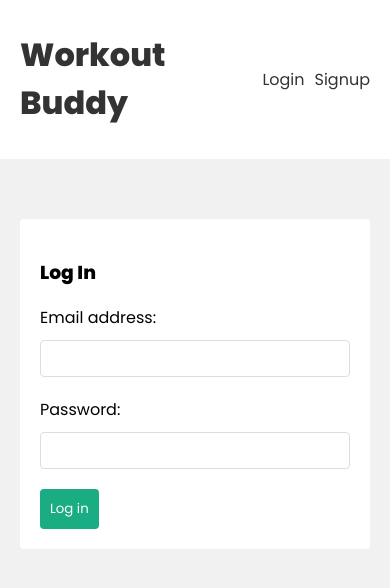
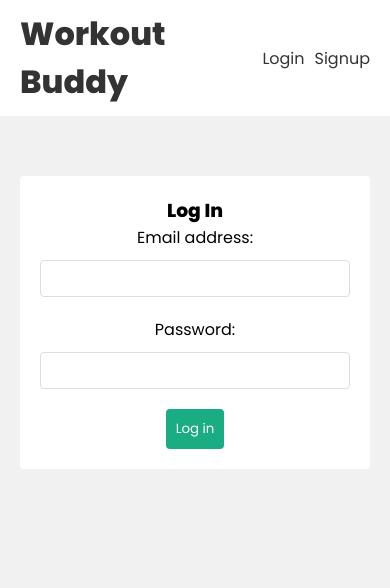
Before and after one commit to Oliveszn/Workout-buddy, a React (Create React App) app in the folder client/: page /login in a window 390 px wide. Shown: the top 588 px of the page. Built offline with nearby package versions, Linux system fonts and the light colour scheme.

Commit message:
finishing

```diff
--- a/client/src/components/WorkoutForm.js
+++ b/client/src/components/WorkoutForm.js
@@ -50,7 +50,7 @@ const WorkoutForm = () => {
     <form className="create" onSubmit={handleSubmit}>
       <h3>Add a New Workout</h3>
 
-      <label>Excersize Title:</label>
+      <label>Exercise Title:</label>
       <input
         type="text"
         onChange={(e) => setTitle(e.target.value)}
--- a/client/src/index.css
+++ b/client/src/index.css
@@ -5,6 +5,11 @@
 :root {
   --primary: #1aac83;
   --error: #e7195a;
+}
+* {
+  padding: 0;
+  margin: 0;
+  box-sizing: border-box;
 }
 body {
   background: #f1f1f1;
@@ -30,6 +35,7 @@ header a {
   max-width: 1400px;
   padding: 20px;
   margin: 0 auto;
+  /* background-color: blue; */
 }
 
 /* homepage */
@@ -37,6 +43,7 @@ header a {
   display: grid;
   grid-template-columns: 2fr 1fr;
   gap: 100px;
+  /* background-color: red; */
 }
 .workout-details {
   background: #fff;
@@ -68,6 +75,14 @@ header a {
 }
 
 /* new workout form */
+.create {
+  background: #fff;
+  border-radius: 4px;
+  padding: 20px;
+  position: relative;
+  box-shadow: 2px 2px 5px rgba(0, 0, 0, 0.05);
+}
+
 label,
 input {
   display: block;
@@ -132,8 +147,17 @@ form.login {
 }
 
 @media (max-width: 768px) {
+  .pages {
+    max-width: 600px;
+    /* margin: 30px auto; */
+    text-align: center;
+  }
+
   .home {
     grid-template-columns: 1fr;
-    gap: 20px; /* Optional: Adjust the gap for smaller screens if needed */
+    /* max-width: 400px;
+    margin: 30px auto;
+    text-align: center; */
+    /* gap: 20px;  */
   }
 }
```
